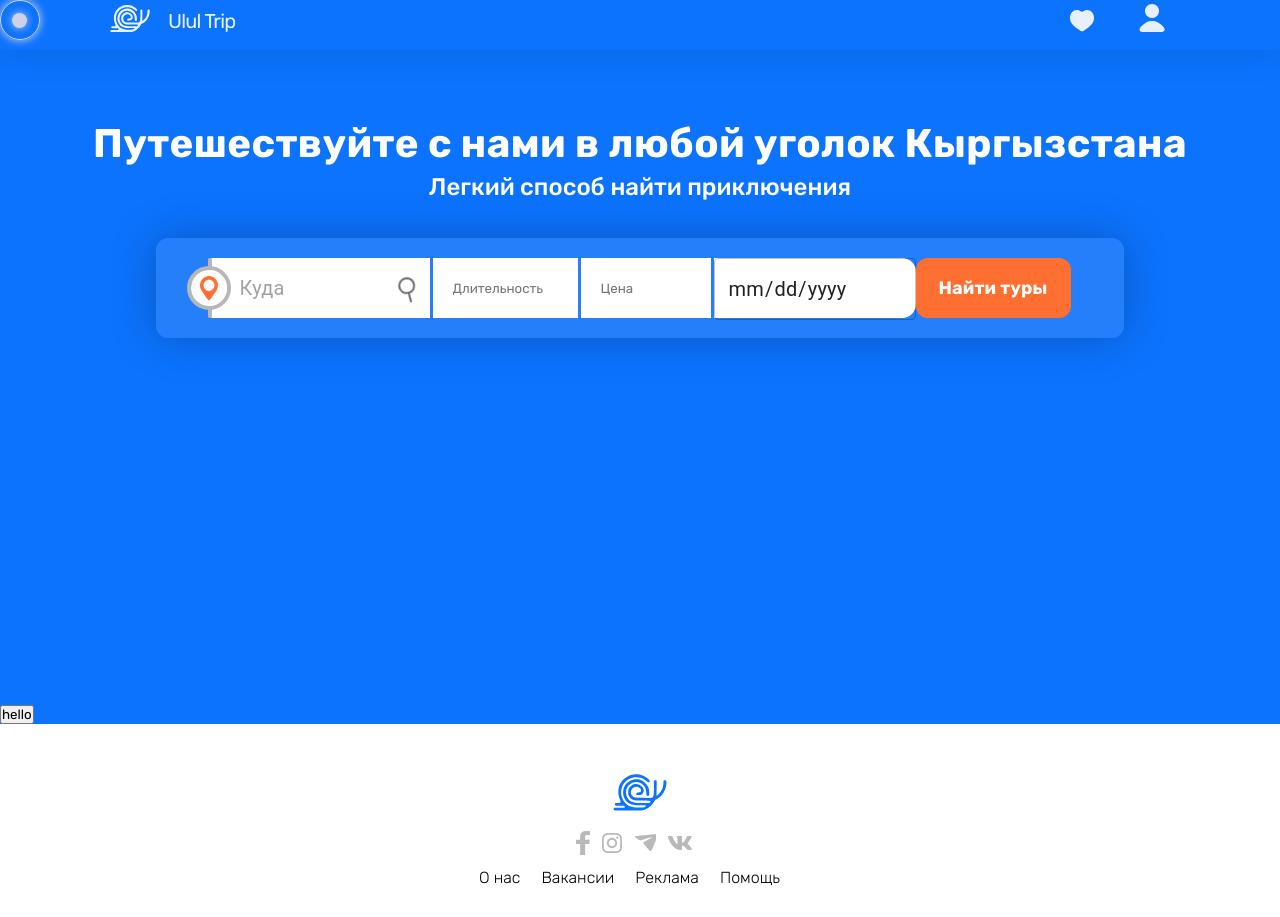
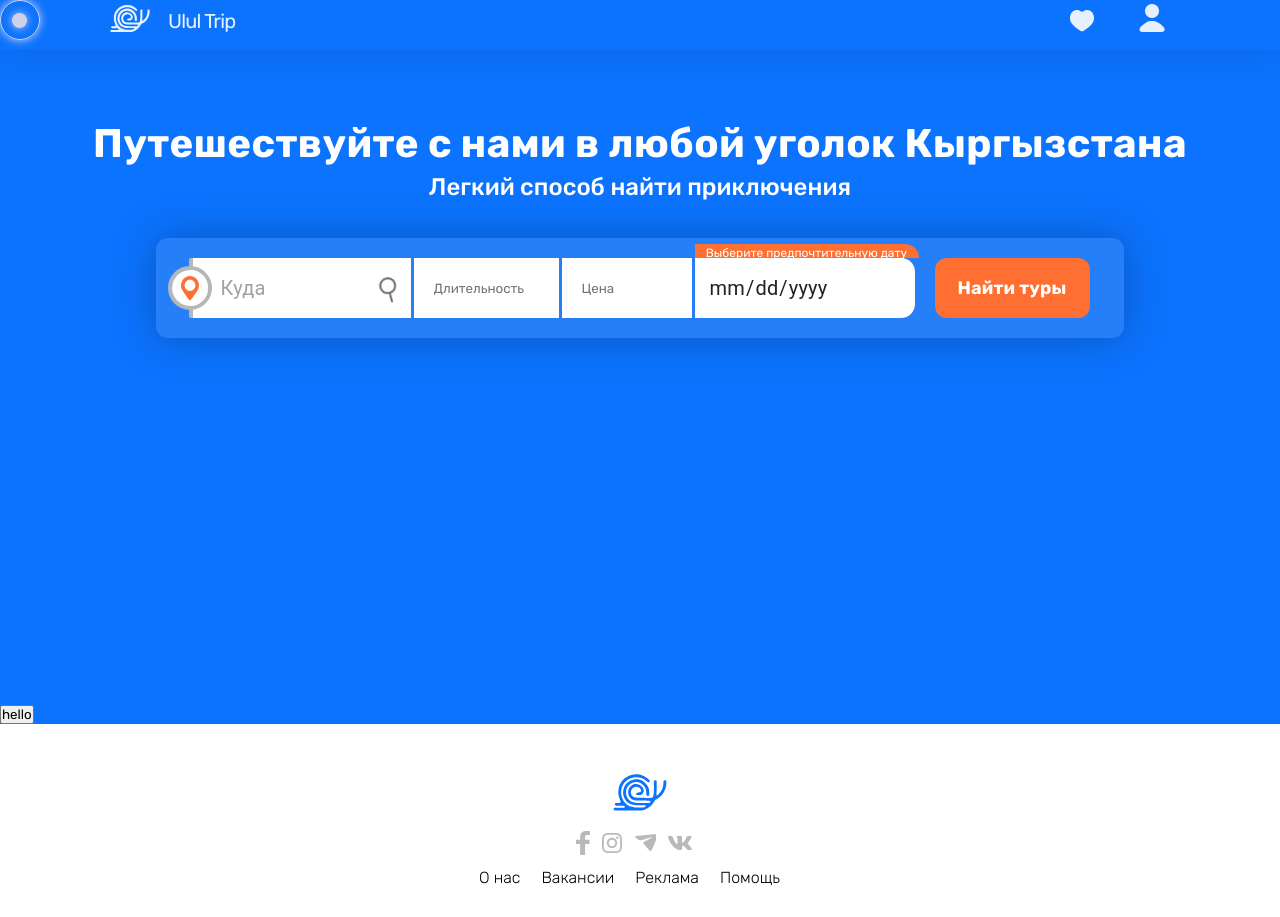
Before and after one commit to Abdymambetov/Ulul-trip-front, a React (Create React App) app: page / in a window 1280 px wide. Built offline with nearby package versions, Linux system fonts and the light colour scheme.

Commit message:
updated calendar

```diff
--- a/src/components/calendar/Calendar.jsx
+++ b/src/components/calendar/Calendar.jsx
@@ -3,7 +3,7 @@ import { AdapterDayjs } from '@mui/x-date-pickers/AdapterDayjs'
 import { LocalizationProvider } from '@mui/x-date-pickers/LocalizationProvider'
 import { DatePicker } from '@mui/x-date-pickers/DatePicker'
 import { useState } from 'react'
-import { Box, Tooltip, tooltipClasses } from '@mui/material'
+import { Box, InputBase, Tooltip, tooltipClasses } from '@mui/material'
 import { PickersDay } from '@mui/x-date-pickers'
 import { styled } from '@mui/material/styles'
 import dayjs from 'dayjs'
@@ -26,18 +26,24 @@ const BootstrapTooltip = styled(({ className, ...props }) => (
 
 export default function Calendar() {
     const [value, setValue] = useState()
-    const [activeInput, setActiveInput] = useState(null)
+    const [activeInput, setActiveInput] = useState(true)
 
     return (
         <LocalizationProvider adapterLocale="ru" dateAdapter={AdapterDayjs}>
             <DatePicker
                 disableHighlightToday={true}
                 disableToolbar={true}
+                DialogProps={{
+                    '& .MuiPickersPopper-root': {
+                        top: '10px !important'
+                    }
+                }}
                 PopperProps={{
                     sx: {
                         maxHeight: '400px',
                         '& .css-epd502': {
-                            maxHeight: '400px'
+                            maxHeight: '400px',
+                            mt: '47px'
                         },
                         '& .MuiButtonBase-root': {
                             cursor: 'none !important'
@@ -90,7 +96,13 @@ export default function Calendar() {
                                 title="Delete"
                             >
                                 <Box>
-                                    <CustomPicker {...DayComponentProps} />
+                                    <CustomPicker
+                                        style={{
+                                            border: '1px solid #EAEAEA',
+                                            borderRadius: '10px'
+                                        }}
+                                        {...DayComponentProps}
+                                    />
                                 </Box>
                             </BootstrapTooltip>
                         )
@@ -98,7 +110,7 @@ export default function Calendar() {
                 }}
                 renderInput={params => (
                     <div className={classes.parent_input_date}>
-                        {activeInput === 4 && (
+                        {activeInput && (
                             <label
                                 for="inputs_from_date"
                                 className={classes.label_input_date}
@@ -111,13 +123,27 @@ export default function Calendar() {
                             {...params}
                             type="date"
                             sx={{
+                                mr: '20px',
+                                borderRadius: '0px 14px 14px 0px',
+                                '& .MuiFormControl-root': {},
                                 '& .MuiButtonBase-root': {
                                     cursor: 'none !important'
+                                },
+                                '& .MuiInputBase-root': {
+                                    width: '220px',
+                                    height: '60px'
+                                },
+                                '& .MuiOutlinedInput-notchedOutline': {
+                                    border: 'none'
+                                },
+                                '& .Mui-focused': {
+                                    border: '2px solid #FF6F32'
                                 }
                             }}
+                            disableUnderline={true}
                             className={classes.inputs_from_date}
-                            onFocus={() => setActiveInput(4)}
-                            onBlur={() => setActiveInput(null)}
+                            onFocus={() => setActiveInput(true)}
+                            onBlur={() => setActiveInput(false)}
                         />
                     </div>
                 )}
@@ -139,10 +165,11 @@ function CustomPicker(props) {
                 fontStyle: 'normal',
                 fontWeight: 400,
                 fontSize: '20px',
+                color: '#9F9F9F',
                 '&.Mui-selected': {
                     width: '45px',
                     height: '45px',
-                    background: '#6AA9FF',
+                    background: '#6AA9FF !important',
                     borderRadius: '6px',
                     border: 'none'
                 },
@@ -150,9 +177,9 @@ function CustomPicker(props) {
                     width: '45px',
                     height: '45px',
                     borderRadius: '6px',
-                    background: '#C3DCFF'
-                },
-                '& .MuiPickersDay-today': {}
+                    background: '#C3DCFF',
+                    color: '#4C97FE'
+                }
             }}
             {...props}
         />
--- a/src/components/cursor/Cursor.jsx
+++ b/src/components/cursor/Cursor.jsx
@@ -12,9 +12,8 @@ function Cursor() {
             const y = e.clientY
             const circleX = x - 20
             const circleY = y - 20
-
+            cursor.style.transform = `translate3d(${circleX}px, ${circleY}px, 0)`
             circle.style.transform = `translate3d(${circleX}px, ${circleY}px, 0)`
-            cursor.style.transform = `translate3d(${circleX}px, ${circleY}px, 0)`
         })
 
         function addMoveClass(e) {
--- a/src/components/hocHover/HOCHover.jsx
+++ b/src/components/cursor/hocHover/HOCHover.jsx
@@ -3,7 +3,7 @@ import { useDispatch } from 'react-redux'
 import {
     getBigerCursor,
     getSmallerCursor
-} from '../../store/slices/preloaderSlice'
+} from '../../../store/slices/preloaderSlice'
 
 function WithHoverStyles(WrappedComponent) {
     return function WithHoverStyles(props) {
--- a/src/components/footer/Footer.js
+++ b/src/components/footer/Footer.js
@@ -1,7 +1,7 @@
 import classes from './Footer.module.css'
 import ululImage from '../../images/modalImg/Ulul.svg'
 
-import WithHoverStyles from '../hocHover/HOCHover'
+import WithHoverStyles from '../cursor/hocHover/HOCHover'
 const HoverRedLi = WithHoverStyles(Li)
 
 function Li({ children }) {
@@ -25,7 +25,7 @@ function Icon({ children }) {
 const HoverIcon = WithHoverStyles(Icon)
 
 function Footer() {
-    const listSecond = [' О нас', ' Вакансии', 'Реклама', 'Помощь']
+    const listSecond = ['О нас', ' Вакансии', 'Реклама', 'Помощь']
 
     return (
         <div className={classes.footer}>
--- a/src/components/header/justHeader/JustHeader.js
+++ b/src/components/header/justHeader/JustHeader.js
@@ -9,32 +9,42 @@ import { openLikesModal } from '../../../store/slices/authSlice'
 import LikesModal from '../../likesModal/LikesModal'
 
 function JustHeader() {
-
     const dispatch = useDispatch()
     const openLikes = () => {
         dispatch(openLikesModal())
     }
     return (
-    <div>
         <div className={classes.header}>
             <div className={classes.container}>
                 <header className={classes.header_inner}>
                     <div className={classes.header_antools}>
-                    <a href='/'>
-                      <img src={Vector} alt="vector" className={classes.vector_img}/>
-                    </a>
+                        <Link to="/">
+                            <img
+                                src={Vector}
+                                alt="vector"
+                                className={classes.vector_img}
+                            />
+                        </Link>
                         <h3 className={classes.ulul}>Ulul Trip</h3>
                     </div>
                     <div className={classes.profile_header}>
-                    <img src={HeartIcon} alt="Heart" className={classes.heart_icon} onClick={openLikes}/>
-                    <Link to='profile'>
-                      <img src={ProfileIcon} alt="profile" className={classes.header_user}/>
+                        <img
+                            src={HeartIcon}
+                            alt="Heart"
+                            className={classes.heart_icon}
+                            onClick={openLikes}
+                        />
+                        <Link to="profile">
+                            <img
+                                src={ProfileIcon}
+                                alt="profile"
+                                className={classes.header_user}
+                            />
                         </Link>
                     </div>
                 </header>
             </div>
-        </div>
-        <LikesModal/>
+            <LikesModal />
         </div>
     )
 }
--- a/src/components/header/justHeader/JustHeader.module.css
+++ b/src/components/header/justHeader/JustHeader.module.css
@@ -1,58 +1,56 @@
-.header{
+.header {
+    position: sticky;
+    top: 0;
     font-family: sans-serif;
-    background-color: #0C73FE;
+    background-color: #0c73fe;
     filter: drop-shadow(0px 4px 15px rgba(0, 0, 0, 0.1));
     backdrop-filter: blur(7.5px);
 }
-.container{
+.container {
     width: 1060px;
     height: 50px;
     margin: 0 auto;
-
-
 }
-.header_inner{
+.header_inner {
     opacity: 0.9;
     display: flex;
     justify-content: space-between;
     align-items: center;
 }
-.header_antools{
+.header_antools {
     display: flex;
     justify-content: space-between;
     align-items: center;
-
 }
 
-.vector_img{
+.vector_img {
     width: 40px;
     height: 27px;
 }
-.ulul{
+.ulul {
     margin-left: 18px;
     letter-spacing: -0.04em;
     font-style: normal;
     font-weight: 400;
     font-size: 20px;
     line-height: 0px;
-    color: #FFFFFF;
+    color: #ffffff;
 }
-.profile_header{
+.profile_header {
     display: flex;
     justify-content: space-between;
     align-items: center;
 }
-.profile_header_search{
+.profile_header_search {
     display: flex;
     justify-content: space-between;
     align-items: center;
-
 }
-.search_svg{
+.search_svg {
     width: 50x;
     height: 50px;
     margin-right: 40px;
 }
-.heart_icon{
+.heart_icon {
     margin-right: 40px;
 }
```
Also changed, not shown: src/components/header/Header.js (+7 -10 lines). Lines whose indentation alone changed are shown as unchanged.
